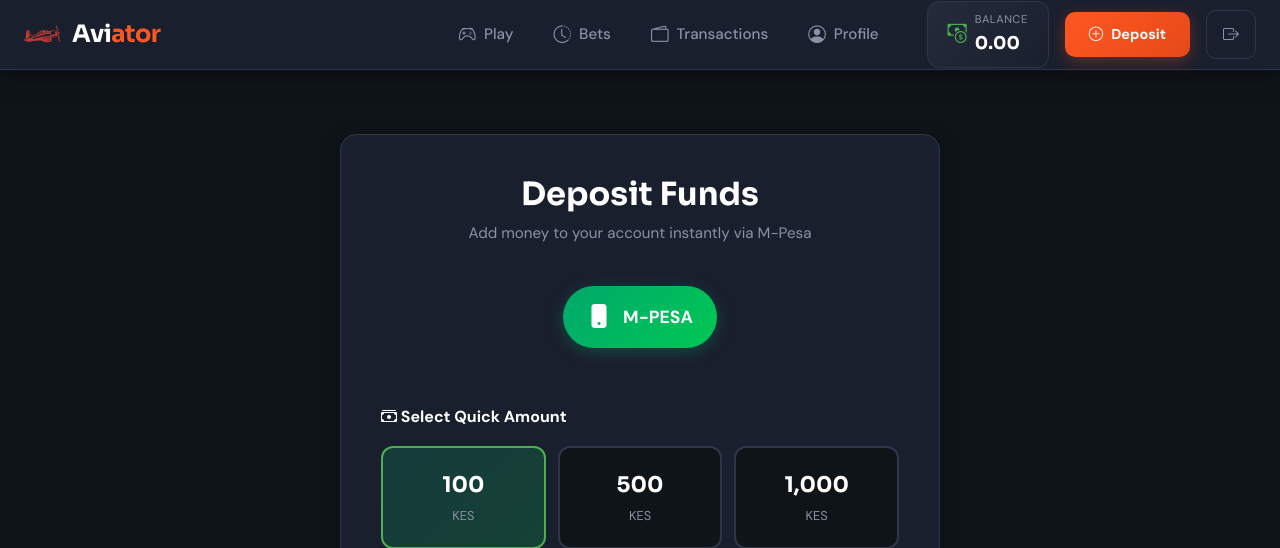
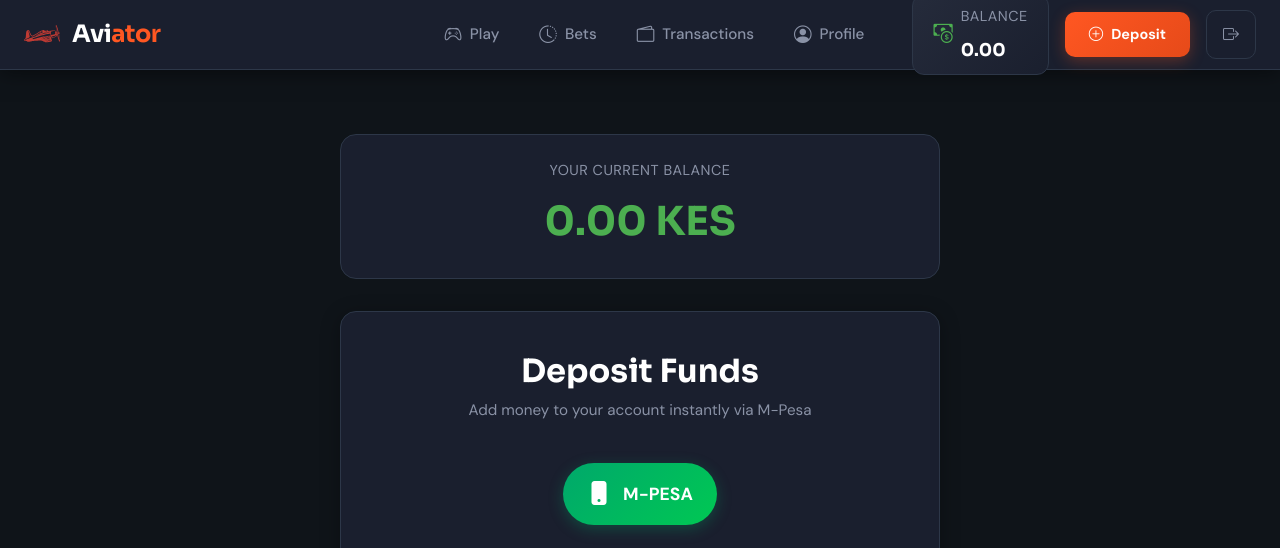
Before and after one commit to steve-ongera/betika, a Django app: page /deposit/ in a window 1280 px wide. Shown: the top 548 px of the page. Run offline with Django 5.2, Linux system fonts and the light colour scheme; a user stored in the database is signed in.

Commit message:
made updates

```diff
--- a/aviator/views.py
+++ b/aviator/views.py
@@ -472,19 +472,23 @@ def initiate_deposit(request):
                 'message': 'Invalid phone number'
             }, status=400)
 
-        # Create transaction record
+        # Create transaction record with atomic transaction
         with db_transaction.atomic():
+            # Lock user row for update
+            user = User.objects.select_for_update().get(id=request.user.id)
+
             transaction_ref = generate_reference()
+            current_balance = user.get_total_balance()
 
             transaction_record = Transaction.objects.create(
-                user=request.user,
+                user=user,
                 transaction_type='deposit',
                 amount=amount,
                 status='pending',
                 reference=transaction_ref,
                 description=f'M-Pesa deposit of {amount} KES',
-                balance_before=request.user.get_total_balance(),
-                balance_after=request.user.get_total_balance()
+                balance_before=current_balance,
+                balance_after=current_balance  # Will be updated on completion
             )
 
             # Create M-Pesa payment record (simulated)
@@ -492,7 +496,7 @@ def initiate_deposit(request):
             merchant_request_id = f"merchant_{uuid.uuid4().hex[:15]}"
 
             mpesa_payment = MpesaPayment.objects.create(
-                user=request.user,
+                user=user,
                 transaction=transaction_record,
                 phone_number=phone_number,
                 amount=amount,
@@ -516,7 +520,9 @@ def initiate_deposit(request):
             'message': 'Invalid request data'
         }, status=400)
     except Exception as e:
-        print(f"Deposit error: {str(e)}")  # For debugging
+        print(f"Deposit initiation error: {str(e)}")
+        import traceback
+        traceback.print_exc()
         return JsonResponse({
             'success': False,
             'message': f'Error processing deposit: {str(e)}'
@@ -526,11 +532,11 @@ def initiate_deposit(request):
 @login_required
 @require_http_methods(["POST"])
 def complete_deposit(request):
-    """Complete M-Pesa deposit (simulated callback)"""
+    """Complete M-Pesa deposit - Actually updates the database balance"""
     try:
         data = json.loads(request.body)
         transaction_id = data.get('transaction_id')
-        is_success = data.get('success', True)  # Simulated success
+        is_success = data.get('success', True)
 
         if not transaction_id:
             return JsonResponse({
@@ -538,55 +544,77 @@ def complete_deposit(request):
                 'message': 'Transaction ID required'
             }, status=400)
 
+        # Use atomic transaction to ensure data consistency
         with db_transaction.atomic():
-            # Get transaction
+            # Lock and get transaction record
             transaction_record = Transaction.objects.select_for_update().get(
                 id=transaction_id,
                 user=request.user
             )
+
+            # Prevent double processing
+            if transaction_record.status != 'pending':
+                return JsonResponse({
+                    'success': False,
+                    'message': f'Transaction already {transaction_record.status}'
+                }, status=400)
 
             # Get M-Pesa payment record
             mpesa_payment = MpesaPayment.objects.select_for_update().get(
                 transaction=transaction_record
             )
 
+            # Lock user row for update
+            user = User.objects.select_for_update().get(id=request.user.id)
+
             if is_success:
                 # Generate M-Pesa receipt
                 mpesa_receipt = generate_mpesa_receipt()
 
-                # Update transaction
+                # Calculate new balance
+                old_balance = user.balance
+                new_balance = old_balance + transaction_record.amount
+
+                # Update user balance - THIS IS THE KEY PART
+                user.balance = new_balance
+                user.save()
+
+                # Update transaction record
                 transaction_record.status = 'completed'
                 transaction_record.mpesa_receipt = mpesa_receipt
-                transaction_record.balance_after = transaction_record.balance_before + transaction_record.amount
+                transaction_record.balance_before = old_balance
+                transaction_record.balance_after = new_balance
                 transaction_record.save()
 
-                # Update M-Pesa payment
+                # Update M-Pesa payment record
                 mpesa_payment.status = 'success'
                 mpesa_payment.mpesa_receipt_number = mpesa_receipt
                 mpesa_payment.result_code = '0'
                 mpesa_payment.result_desc = 'The service request is processed successfully.'
                 mpesa_payment.save()
 
-                # Credit user account
-                request.user.balance += transaction_record.amount
-                request.user.save()
+                print(f"✅ Deposit completed: User {user.phone_number} | Amount: {transaction_record.amount} | Old Balance: {old_balance} | New Balance: {new_balance}")
 
                 return JsonResponse({
                     'success': True,
                     'message': 'Deposit completed successfully',
-                    'new_balance': float(request.user.get_total_balance()),
+                    'new_balance': float(user.get_total_balance()),
                     'amount': float(transaction_record.amount),
-                    'mpesa_receipt': mpesa_receipt
+                    'mpesa_receipt': mpesa_receipt,
+                    'old_balance': float(old_balance)
                 })
             else:
-                # Mark as failed
+                # Mark transaction as failed
                 transaction_record.status = 'failed'
                 transaction_record.save()
 
+                # Mark M-Pesa payment as failed
                 mpesa_payment.status = 'failed'
                 mpesa_payment.result_code = '1'
                 mpesa_payment.result_desc = 'Transaction cancelled by user'
                 mpesa_payment.save()
+
+                print(f"❌ Deposit failed: User {user.phone_number} | Amount: {transaction_record.amount}")
 
                 return JsonResponse({
                     'success': False,
@@ -600,6 +628,8 @@ def complete_deposit(request):
         }, status=404)
     except Exception as e:
         print(f"Complete deposit error: {str(e)}")
+        import traceback
+        traceback.print_exc()
         return JsonResponse({
             'success': False,
             'message': f'Error completing deposit: {str(e)}'
@@ -633,7 +663,9 @@ def check_deposit_status(request):
             'status': transaction_record.status,
             'mpesa_status': mpesa_payment.status,
             'amount': float(transaction_record.amount),
-            'mpesa_receipt': transaction_record.mpesa_receipt or ''
+            'mpesa_receipt': transaction_record.mpesa_receipt or '',
+            'balance_before': float(transaction_record.balance_before),
+            'balance_after': float(transaction_record.balance_after)
         })
 
     except Transaction.DoesNotExist:
@@ -642,17 +674,58 @@ def check_deposit_status(request):
             'message': 'Transaction not found'
         }, status=404)
     except Exception as e:
+        print(f"Check status error: {str(e)}")
         return JsonResponse({
             'success': False,
             'message': str(e)
         }, status=500)
 
 
-# Add this helper function for your process_mpesa_payment
+@login_required
+@require_http_methods(["GET"])
+def user_balance(request):
+    """Get user's current balance"""
+    try:
+        # Refresh user from database to get latest balance
+        user = User.objects.get(id=request.user.id)
+
+        return JsonResponse({
+            'success': True,
+            'balance': float(user.balance),
+            'bonus_balance': float(user.bonus_balance),
+            'total_balance': float(user.get_total_balance())
+        })
+    except Exception as e:
+        print(f"Balance fetch error: {str(e)}")
+        return JsonResponse({
+            'success': False,
+            'message': str(e)
+        }, status=500)
+
+
+@login_required
+def transactions_view(request):
+    """View transaction history"""
+    transactions = Transaction.objects.filter(
+        user=request.user
+    ).order_by('-created_at')[:50]
+
+    return render(request, 'transactions.html', {
+        'transactions': transactions
+    })
+
+
+# Helper function for M-Pesa processing (for future real integration)
 def process_mpesa_payment(phone_number, amount, transaction_id):
     """
     Simulated M-Pesa payment processing
-    In production, this would make actual API calls to M-Pesa
+    In production, this would make actual API calls to M-Pesa Daraja API
+
+    Real implementation would:
+    1. Get access token from M-Pesa
+    2. Make STK Push request
+    3. Return CheckoutRequestID
+    4. Handle callback from M-Pesa
     """
     # For now, return simulated success
     return {
--- a/templates/deposit.html
+++ b/templates/deposit.html
@@ -7,6 +7,28 @@
     .deposit-container {
         max-width: 600px;
         margin: 2rem auto;
+    }
+
+    .current-balance-card {
+        background: linear-gradient(135deg, var(--card-bg), var(--secondary-color));
+        border-radius: 16px;
+        padding: 1.5rem;
+        margin-bottom: 2rem;
+        border: 1px solid var(--border-color);
+        text-align: center;
+    }
+
+    .balance-label {
+        color: var(--text-secondary);
+        font-size: 0.9rem;
+        margin-bottom: 0.5rem;
+    }
+
+    .balance-value {
+        font-family: 'Sora', sans-serif;
+        font-size: 2.5rem;
+        font-weight: 700;
+        color: var(--success-color);
     }
 
     .deposit-card {
@@ -515,6 +537,12 @@
 
 {% block content %}
 <div class="deposit-container">
+    <!-- Current Balance Display -->
+    <div class="current-balance-card">
+        <div class="balance-label">Your Current Balance</div>
+        <div class="balance-value" id="currentBalance">{{ user.balance|floatformat:2 }} KES</div>
+    </div>
+
     <div class="deposit-card">
         <div class="deposit-header">
             <h1 class="deposit-title">Deposit Funds</h1>
@@ -654,6 +682,10 @@
             <div class="modal-phone-number" id="successAmount"></div>
         </div>
         <div class="modal-phone">
+            <div class="modal-phone-label">Previous Balance</div>
+            <div class="modal-phone-number" id="successOldBalance"></div>
+        </div>
+        <div class="modal-phone">
             <div class="modal-phone-label">New Balance</div>
             <div class="modal-phone-number" id="successBalance"></div>
         </div>
@@ -688,7 +720,8 @@
 <script>
     let selectedAmount = 100;
     let currentTransactionId = null;
-    let checkStatusInterval = null;
+
+    console.log('🚀 Deposit page initialized');
 
     function selectAmount(amount) {
         selectedAmount = amount;
@@ -700,6 +733,8 @@
             btn.classList.remove('selected');
         });
         event.target.closest('.quick-deposit-btn').classList.add('selected');
+
+        console.log(`💰 Selected amount: ${amount} KES`);
     }
 
     function updateDepositInfo() {
@@ -713,17 +748,13 @@
     function showModal(modalId) {
         document.getElementById(modalId).classList.add('active');
         document.body.style.overflow = 'hidden';
+        console.log(`📱 Showing modal: ${modalId}`);
     }
 
     function closeModal(modalId) {
         document.getElementById(modalId).classList.remove('active');
         document.body.style.overflow = '';
-
-        // Stop checking status if STK modal is closed
-        if (modalId === 'stkModal' && checkStatusInterval) {
-            clearInterval(checkStatusInterval);
-            checkStatusInterval = null;
-        }
+        console.log(`✖️ Closing modal: ${modalId}`);
     }
 
     function closeSuccessModal() {
@@ -740,6 +771,8 @@
         const amount = selectedAmount;
         const phoneNumber = document.getElementById('phoneNumber').value;
         const depositBtn = document.getElementById('depositBtn');
+
+        console.log(`🏁 Initiating deposit: ${amount} KES to ${phoneNumber}`);
 
         // Validation
         if (amount < 10) {
@@ -760,13 +793,16 @@
         // Disable button
         depositBtn.disabled = true;
         const originalText = depositBtn.innerHTML;
-        depositBtn.innerHTML = '<i class="bi bi-arrow-repeat"></i><span>PROCESSING...</span>';
+        depositBtn.innerHTML = '<div class="loading-spinner" style="width: 25px; height: 25px; border-width: 3px; margin: 0;"></div><span>PROCESSING...</span>';
 
         try {
+            console.log('📤 Sending deposit request...');
             const result = await apiCall('{% url "aviator:api_initiate_deposit" %}', 'POST', {
                 amount: amount,
                 phone_number: phoneNumber
             });
+
+            console.log('📥 Deposit response:', result);
 
             if (result.success) {
                 // Show STK push modal
@@ -774,17 +810,20 @@
                 document.getElementById('modalAmount').textContent = formatCurrency(amount) + ' KES';
                 currentTransactionId = result.transaction_id;
 
+                console.log(`✅ Transaction initiated: ${currentTransactionId}`);
+
                 showModal('stkModal');
 
                 // Simulate M-Pesa payment process (3-5 seconds)
                 simulateMpesaPayment(result.transaction_id, amount);
             } else {
+                console.error('❌ Deposit initiation failed:', result.message);
                 showToast(result.message, 'error');
                 depositBtn.disabled = false;
                 depositBtn.innerHTML = originalText;
             }
         } catch (error) {
-            console.error('Deposit error:', error);
+            console.error('💥 Deposit error:', error);
             showToast('Network error. Please try again.', 'error');
             depositBtn.disabled = false;
             depositBtn.innerHTML = originalText;
@@ -795,30 +834,46 @@
         // Simulate M-Pesa payment delay (3-4 seconds)
         const delay = 3000 + Math.random() * 1000;
 
+        console.log(`⏱️ Simulating M-Pesa payment (${Math.round(delay)}ms delay)...`);
+
         setTimeout(async () => {
             // Simulate 95% success rate
             const isSuccessful = Math.random() < 0.95;
 
-            if (isSuccessful) {
-                // Update user balance
-                await updateBalance();
+            console.log(`🎲 Payment simulation result: ${isSuccessful ? 'SUCCESS' : 'FAILED'}`);
 
-                // Get new balance
-                const balanceResult = await apiCall('{% url "aviator:api_user_balance" %}');
+            try {
+                console.log('📤 Completing deposit transaction...');
 
+                // Call complete deposit API
+                const completeResult = await apiCall('{% url "aviator:api_complete_deposit" %}', 'POST', {
+                    transaction_id: transactionId,
+                    success: isSuccessful
+                });
+
+                console.log('📥 Complete deposit response:', completeResult);
+
+                if (completeResult.success) {
                     // Close STK modal
                     closeModal('stkModal');
 
+                    console.log(`💰 Balance updated: ${completeResult.old_balance} → ${completeResult.new_balance}`);
+
+                    // Update current balance display
+                    document.getElementById('currentBalance').textContent = formatCurrency(completeResult.new_balance) + ' KES';
+
+                    // Update header balance
+                    await updateBalance();
+
                     // Show success modal
                     document.getElementById('successAmount').textContent = formatCurrency(amount) + ' KES';
-                if (balanceResult.success) {
-                    document.getElementById('successBalance').textContent = formatCurrency(balanceResult.total_balance) + ' KES';
-                }
+                    document.getElementById('successOldBalance').textContent = formatCurrency(completeResult.old_balance) + ' KES';
+                    document.getElementById('successBalance').textContent = formatCurrency(completeResult.new_balance) + ' KES';
 
                     showModal('successModal');
 
                     // Show success toast
-                showToast(`Successfully deposited ${formatCurrency(amount)} KES`, 'success');
+                    showToast(`✅ Successfully deposited ${formatCurrency(amount)} KES`, 'success');
 
                     // Re-enable deposit button
                     const depositBtn = document.getElementById('depositBtn');
@@ -828,9 +883,27 @@
                     // Close STK modal
                     closeModal('stkModal');
 
+                    console.error('❌ Deposit completion failed:', completeResult.message);
+
                     // Show error modal
                     document.getElementById('errorMessage').textContent =
-                    'Transaction was cancelled or timed out. Please ensure you enter your M-Pesa PIN within 60 seconds.';
+                        completeResult.message || 'Transaction was cancelled or timed out. Please ensure you enter your M-Pesa PIN within 60 seconds.';
+                    showModal('errorModal');
+
+                    // Re-enable deposit button
+                    const depositBtn = document.getElementById('depositBtn');
+                    depositBtn.disabled = false;
+                    depositBtn.innerHTML = '<i class="bi bi-phone-fill"></i><span>DEPOSIT VIA M-PESA</span>';
+                }
+            } catch (error) {
+                console.error('💥 Payment completion error:', error);
+
+                // Close STK modal
+                closeModal('stkModal');
+
+                // Show error modal
+                document.getElementById('errorMessage').textContent =
+                    'An error occurred while processing your payment. Please try again.';
                 showModal('errorModal');
 
                 // Re-enable deposit button
@@ -852,10 +925,13 @@
 
     // Initialize
     document.addEventListener('DOMContentLoaded', function() {
+        console.log('📄 DOM loaded, initializing deposit page...');
         updateDepositInfo();
 
         // Select first quick amount by default
         document.querySelector('.quick-deposit-btn').classList.add('selected');
+
+        console.log('✅ Deposit page ready');
     });
 </script>
 {% endblock %}
```
Lines whose indentation alone changed are shown as unchanged.
